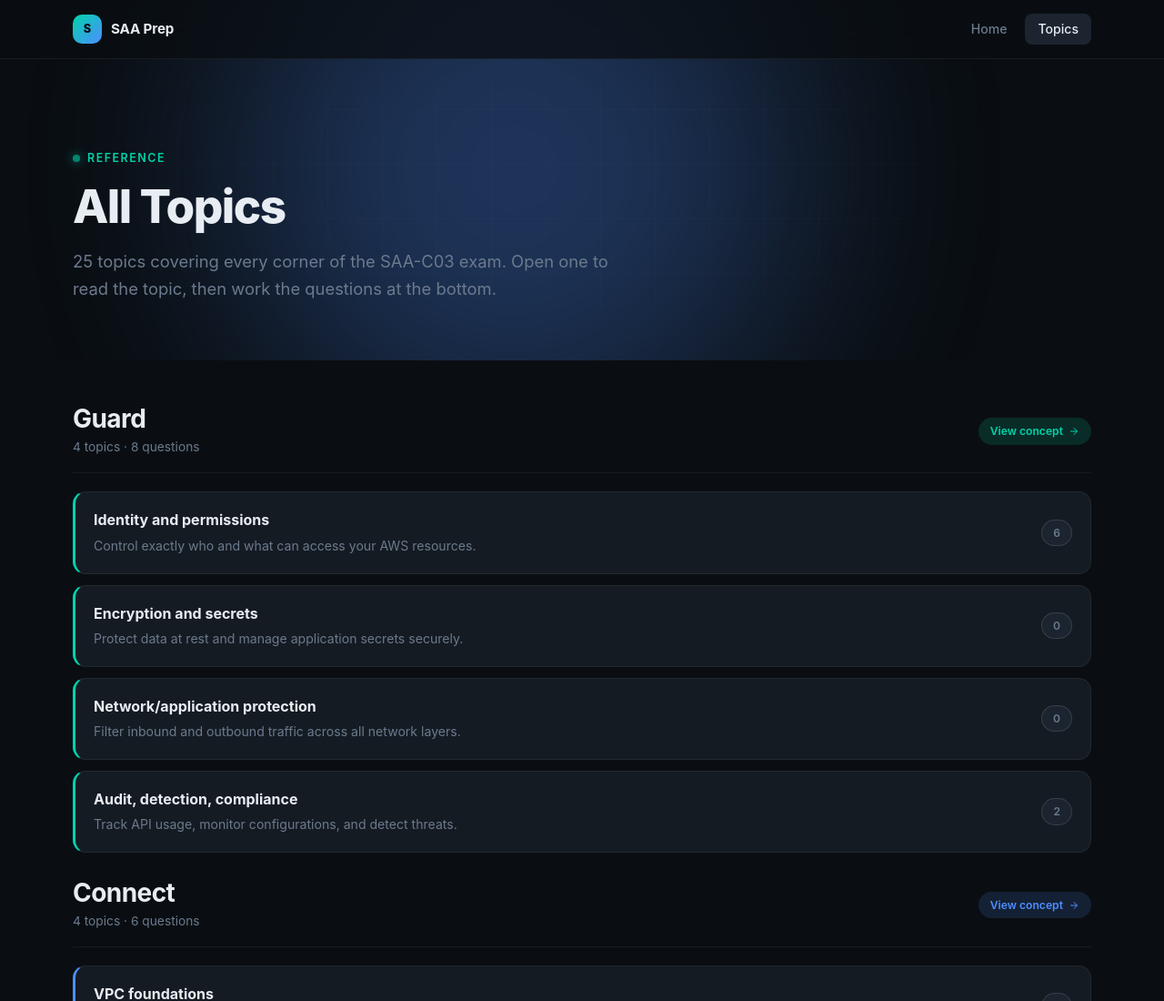
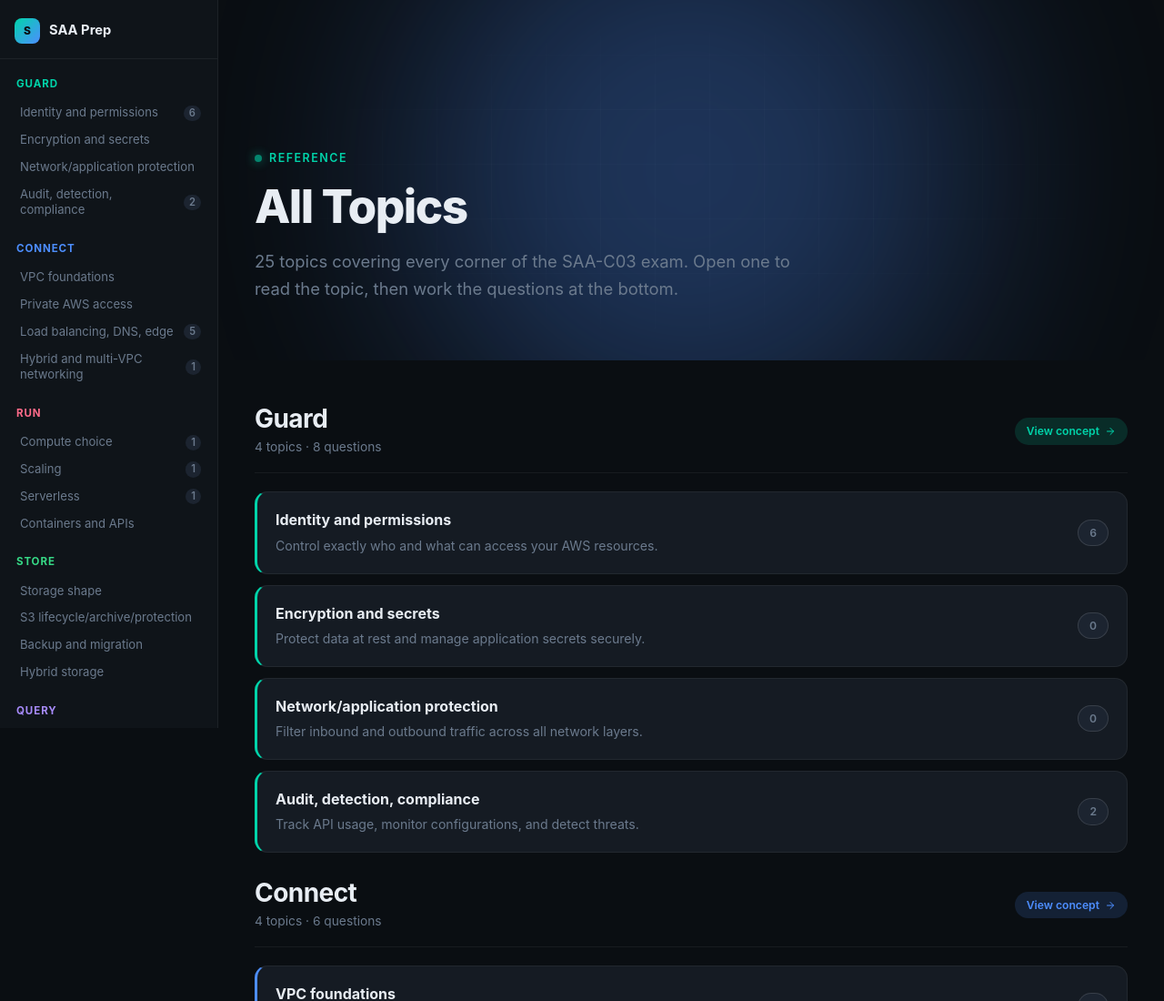
Before and after one commit to atakang7/saaprep, an Astro site: page /topics in a window 1280 px wide. Shown: the top 1100 px of the page at 91% size. Built offline with nearby package versions, Linux system fonts and the light colour scheme; Astro itself is replaced by a stand-in of ours.

Commit message:
Update layout with sidebar and optimize font loading

```diff
--- a/src/layouts/BaseLayout.astro
+++ b/src/layouts/BaseLayout.astro
@@ -1,16 +1,23 @@
 ---
 import "../styles/global.css";
-import { totalQuestions, totalTopics } from "../lib/data";
+import { totalQuestions, totalTopics, clusterMeta, conceptStyles } from "../lib/data";
 
 interface Props {
   title: string;
   description?: string;
-  /** If true, no nav bar is rendered (landing page). */
   bare?: boolean;
 }
 
 const { title, description, bare = false } = Astro.props;
 const path = Astro.url.pathname;
+
+const clusters = clusterMeta();
+const byConcept = new Map<string, typeof clusters>();
+for (const c of clusters) {
+  const b = byConcept.get(c.conceptId) ?? [];
+  b.push(c);
+  byConcept.set(c.conceptId, b);
+}
 ---
 
 <!doctype html>
@@ -23,25 +30,47 @@ const path = Astro.url.pathname;
       content={description ?? `AWS SAA-C03 explained topic by topic with ${totalQuestions.toLocaleString()} real practice questions across ${totalTopics} topics.`}
     />
     <title>{title} · SAA Prep</title>
-    <!-- No external requests — system fonts only for instant load -->
   </head>
   <body>
-    {!bare && (
-      <nav class="site-nav">
-        <div class="nav-inner">
-          <a class="nav-brand" href="/">
-            <span class="nav-brand-mark">S</span>
-            <span>SAA Prep</span>
+    {bare ? (
+      <slot />
+    ) : (
+      <div class="app-shell">
+        <aside class="sidebar" id="sidebar">
+          <a class="sidebar-brand" href="/">
+            <span class="sidebar-brand-mark">S</span>
+            <span class="sidebar-brand-text">SAA Prep</span>
           </a>
-          <div class="nav-links">
-            <a href="/" aria-current={path === "/" ? "page" : undefined}>Home</a>
-            <a href="/topics/" aria-current={path.startsWith("/topics") ? "page" : undefined}>Topics</a>
-          </div>
-        </div>
-      </nav>
+
+          <nav class="sidebar-nav">
+            {[...byConcept.entries()].map(([conceptId, group]) => {
+              const style = conceptStyles[conceptId];
+              return (
+                <div class="sidebar-group" style={`--accent: ${style?.color ?? 'var(--teal)'};`}>
+                  <a class="sidebar-concept" href={`/concepts/${conceptId}/`}>
+                    {style?.label ?? conceptId}
+                  </a>
+                  {group.map((c) => (
+                    <a
+                      class="sidebar-topic"
+                      href={`/topics/${c.id}/`}
+                      aria-current={path.includes(`/topics/${c.id}`) ? "page" : undefined}
+                    >
+                      {c.title}
+                      {c.count > 0 && <span class="sidebar-count">{c.count}</span>}
+                    </a>
+                  ))}
+                </div>
+              );
+            })}
+          </nav>
+        </aside>
+
+        <main class="main-area">
+          <slot />
+        </main>
+      </div>
     )}
-
-    <slot />
 
     <footer class="site-footer">
       <div class="page-container">
--- a/src/styles/global.css
+++ b/src/styles/global.css
@@ -262,72 +262,124 @@ p { margin: 0; }
   margin-bottom: 16px;
 }
 
-/* ── Navbar (inner pages only) ── */
-.site-nav {
-  position: fixed;
-  top: 0;
-  left: 0;
-  right: 0;
-  z-index: 100;
-  background: rgba(10, 14, 18, 0.75);
-  backdrop-filter: blur(20px);
-  -webkit-backdrop-filter: blur(20px);
-  border-bottom: 1px solid var(--line);
-  transition: all 0.3s ease;
+/* ── App shell: sidebar + main ── */
+.app-shell {
+  display: grid;
+  grid-template-columns: 240px minmax(0, 1fr);
+  min-height: 100vh;
 }
 
-.nav-inner {
+.sidebar {
+  position: sticky;
+  top: 0;
+  height: 100vh;
+  overflow-y: auto;
+  border-right: 1px solid var(--line);
+  background: var(--bg-elevated);
+  padding: 16px 0;
+  display: flex;
+  flex-direction: column;
+  scrollbar-width: thin;
+  scrollbar-color: var(--line-strong) transparent;
+}
+
+.sidebar-brand {
+  display: flex;
+  align-items: center;
+  gap: 10px;
+  padding: 4px 16px 16px;
+  border-bottom: 1px solid var(--line);
+  margin-bottom: 12px;
+  font-weight: 700;
+  font-size: 0.92rem;
+}
+
+.sidebar-brand-mark {
+  display: grid;
+  width: 28px;
+  height: 28px;
+  place-items: center;
+  border-radius: 8px;
+  background: var(--gradient-primary);
+  color: #0a0e12;
+  font-weight: 800;
+  font-size: 0.75rem;
+  flex-shrink: 0;
+}
+
+.sidebar-nav {
+  display: flex;
+  flex-direction: column;
+  gap: 4px;
+  padding: 0 8px;
+}
+
+.sidebar-group {
+  margin-bottom: 8px;
+}
+
+.sidebar-concept {
+  display: block;
+  padding: 6px 10px;
+  font-size: 0.72rem;
+  font-weight: 700;
+  letter-spacing: 0.08em;
+  text-transform: uppercase;
+  color: var(--accent, var(--teal));
+  margin-bottom: 2px;
+  border-radius: 6px;
+  transition: background 0.15s;
+}
+
+.sidebar-concept:hover {
+  background: var(--surface-soft);
+}
+
+.sidebar-topic {
   display: flex;
   align-items: center;
   justify-content: space-between;
-  max-width: 1200px;
-  margin: 0 auto;
-  padding: 0 clamp(16px, 4vw, 40px);
-  height: 64px;
+  gap: 8px;
+  padding: 6px 10px 6px 14px;
+  font-size: 0.82rem;
+  color: var(--muted);
+  border-radius: 6px;
+  transition: all 0.15s;
+  line-height: 1.35;
 }
 
-.nav-brand {
-  display: flex;
-  align-items: center;
-  gap: 10px;
-  font-weight: 700;
-  font-size: 0.95rem;
-  letter-spacing: -0.01em;
+.sidebar-topic:hover {
+  background: var(--surface-soft);
+  color: var(--ink);
 }
 
-.nav-brand-mark {
-  display: grid;
-  width: 32px;
-  height: 32px;
-  place-items: center;
-  border-radius: 10px;
-  background: var(--gradient-primary);
-  color: #0a0e12;
-  font-weight: 800;
-  font-size: 0.8rem;
+.sidebar-topic[aria-current="page"] {
+  background: var(--surface-soft);
+  color: var(--ink);
+  font-weight: 600;
 }
 
-.nav-links {
-  display: flex;
-  align-items: center;
-  gap: 6px;
+.sidebar-count {
+  font-size: 0.7rem;
+  font-weight: 600;
+  color: var(--muted);
+  background: var(--surface-soft);
+  padding: 1px 6px;
+  border-radius: 999px;
+  flex-shrink: 0;
 }
 
-.nav-links a {
-  display: flex;
-  align-items: center;
-  gap: 6px;
-  padding: 6px 14px;
-  border-radius: var(--radius-sm);
-  color: var(--muted);
-  font-size: 0.88rem;
-  font-weight: 500;
-  transition: all 0.2s;
+.main-area {
+  min-width: 0;
 }
 
-.nav-links a:hover, .nav-links a[aria-current="page"] {
-  background: var(--surface-soft);
-  color: var(--ink);
+@media (max-width: 768px) {
+  .app-shell {
+    grid-template-columns: 1fr;
+  }
+  .sidebar {
+    display: none;
+  }
 }
 
 /* ── Hero sections (reusable per page type) ── */
```
